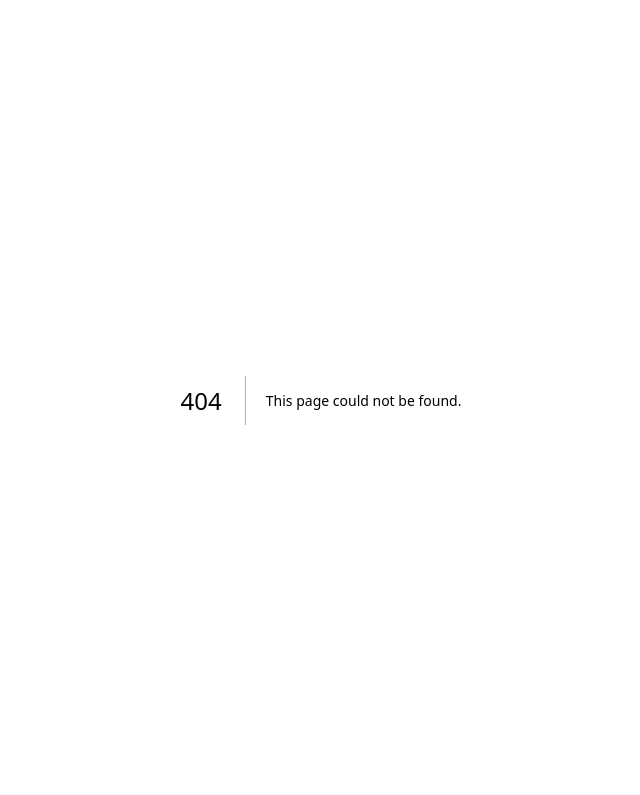
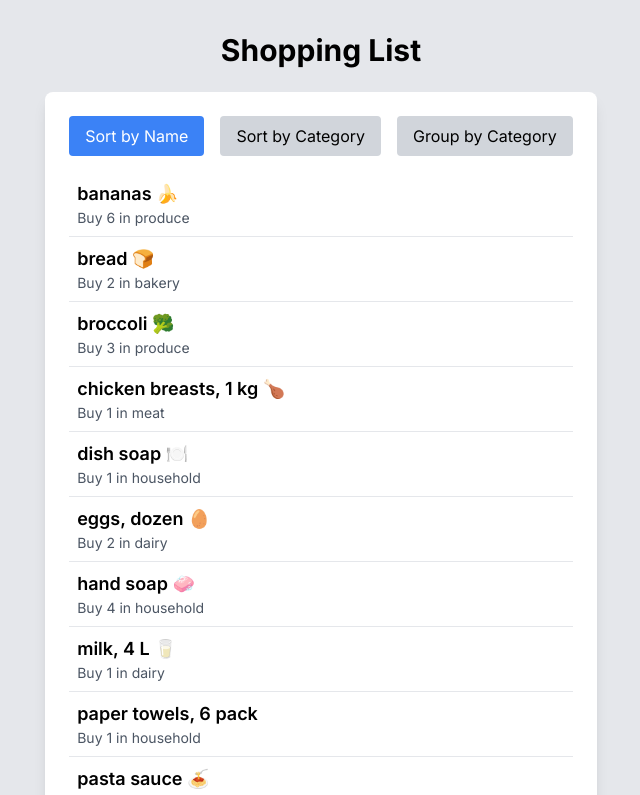
Before and after one commit to puneet5ingh/cprg306-assignments, a Next.js app: page /week-5 in a window 1280 px wide. Before the commit this address had no page. Shown: the top 795 px of the page, without its empty margins (319-959 px from the left). Built offline with nearby package versions, Linux system fonts and the light colour scheme.

Commit message:
Updated page.js and added week-5 directory

```diff
--- a/app/page.js
+++ b/app/page.js
@@ -20,7 +20,12 @@
           Week 4
         </Link>
       </li>
+      <li>
+        <Link href="/week-5" className="block py-2 px-4 text-xl font-semibold bg-white text-blue-500 rounded-lg shadow-md hover:bg-blue-500 hover:text-white transition duration-300">
+          Week 5
+        </Link>
+      </li>
     </ul>
    </div>
-  );
+  );S
 }
--- /dev/null
+++ b/app/week-5/item-list.js
@@ -0,0 +1,80 @@
+"use client";
+
+import { useState, useEffect } from 'react';
+import Item from './item';
+
+export default function ItemList() {
+  const [items, setItems] = useState([]);
+  const [sortBy, setSortBy] = useState('name');
+
+  useEffect(() => {
+    import('./items.json').then((data) => {
+      setItems(data.default);
+    });
+  }, []);
+
+  const sortedItems = [...items].sort((a, b) => {
+    if (sortBy === 'name') {
+      return a.name.localeCompare(b.name);
+    } else if (sortBy === 'category') {
+      return a.category.localeCompare(b.category);
+    }
+    return 0;
+  });
+
+  const groupedItems = items.reduce((acc, item) => {
+    if (!acc[item.category]) acc[item.category] = [];
+    acc[item.category].push(item);
+    return acc;
+  }, {});
+
+  const sortedGroupedItems = Object.keys(groupedItems)
+    .sort()
+    .reduce((acc, category) => {
+      acc[category] = groupedItems[category].sort((a, b) => a.name.localeCompare(b.name));
+      return acc;
+    }, {});
+
+  return (
+    <div className="bg-white p-6 rounded-lg shadow-lg">
+      <div className="mb-4 flex space-x-4">
+        <button
+          onClick={() => setSortBy('name')}
+          className={`px-4 py-2 rounded ${sortBy === 'name' ? 'bg-blue-500 text-white' : 'bg-gray-300 text-black'}`}
+        >
+          Sort by Name
+        </button>
+        <button
+          onClick={() => setSortBy('category')}
+          className={`px-4 py-2 rounded ${sortBy === 'category' ? 'bg-green-500 text-white' : 'bg-gray-300 text-black'}`}
+        >
+          Sort by Category
+        </button>
+        <button
+          onClick={() => setSortBy('group')}
+          className={`px-4 py-2 rounded ${sortBy === 'group' ? 'bg-purple-500 text-white' : 'bg-gray-300 text-black'}`}
+        >
+          Group by Category
+        </button>
+      </div>
+      {sortBy === 'group' ? (
+        Object.keys(sortedGroupedItems).map((category) => (
+          <div key={category}>
+            <h2 className="text-xl font-bold mt-4">{category}</h2>
+            <ul>
+              {sortedGroupedItems[category].map((item) => (
+                <Item key={item.id} name={item.name} quantity={item.quantity} category={item.category} />
+              ))}
+            </ul>
+          </div>
+        ))
+      ) : (
+        <ul>
+          {sortedItems.map((item) => (
+            <Item key={item.id} name={item.name} quantity={item.quantity} category={item.category} />
+          ))}
+        </ul>
+      )}
+    </div>
+  );
+}
--- /dev/null
+++ b/app/week-5/item.js
@@ -0,0 +1,10 @@
+// app/week-5/item.js
+
+export default function Item({ name, quantity, category }) {
+  return (
+    <li className="p-2 border-b border-gray-200">
+      <span className="block text-lg font-semibold">{name}</span>
+      <span className="block text-sm text-gray-600">Buy {quantity} in {category}</span>
+    </li>
+  );
+}
--- /dev/null
+++ b/app/week-5/items.json
@@ -0,0 +1,74 @@
+[
+  {
+    "id": "1h2GJKH12gkHG31h1H",
+    "name": "milk, 4 L 🥛",
+    "quantity": 1,
+    "category": "dairy"
+  },
+  {
+    "id": "2KJH3k2j3H1k2J3K1H",
+    "name": "bread 🍞",
+    "quantity": 2,
+    "category": "bakery"
+  },
+  {
+    "id": "3h2KJH3k2j3H1k2J3",
+    "name": "eggs, dozen 🥚",
+    "quantity": 2,
+    "category": "dairy"
+  },
+  {
+    "id": "4k2J3K1H2GJKH12gk",
+    "name": "bananas 🍌",
+    "quantity": 6,
+    "category": "produce"
+  },
+  {
+    "id": "5H1h1H2KJH3k2j3H",
+    "name": "broccoli 🥦",
+    "quantity": 3,
+    "category": "produce"
+  },
+  {
+    "id": "6H1k2J3K1H2GJKH1",
+    "name": "chicken breasts, 1 kg 🍗",
+    "quantity": 1,
+    "category": "meat"
+  },
+  {
+    "id": "7gkHG31h1H2KJH3k",
+    "name": "pasta sauce 🍝",
+    "quantity": 3,
+    "category": "canned goods"
+  },
+  {
+    "id": "8j3H1k2J3K1H2GJK",
+    "name": "spaghetti, 454 g 🍝",
+    "quantity": 2,
+    "category": "dry goods"
+  },
+  {
+    "id": "9H12gkHG31h1H2KJ",
+    "name": "toilet paper, 12 pack 🧻",
+    "quantity": 1,
+    "category": "household"
+  },
+  {
+    "id": "10H3k2j3H1k2J3K1",
+    "name": "paper towels, 6 pack",
+    "quantity": 1,
+    "category": "household"
+  },
+  {
+    "id": "11k2J3K1H2GJKH12",
+    "name": "dish soap 🍽️",
+    "quantity": 1,
+    "category": "household"
+  },
+  {
+    "id": "12GJKH12gkHG31h1",
+    "name": "hand soap 🧼",
+    "quantity": 4,
+    "category": "household"
+  }
+]
--- /dev/null
+++ b/app/week-5/page.js
@@ -0,0 +1,14 @@
+"use client";
+
+import ItemList from './item-list';
+
+export default function Page() {
+  return (
+    <main className="min-h-screen bg-gray-200 p-8 flex justify-center items-center">
+      <div>
+        <h1 className="text-3xl font-bold mb-6 text-center">Shopping List</h1>
+        <ItemList />
+      </div>
+    </main>
+  );
+}
```
